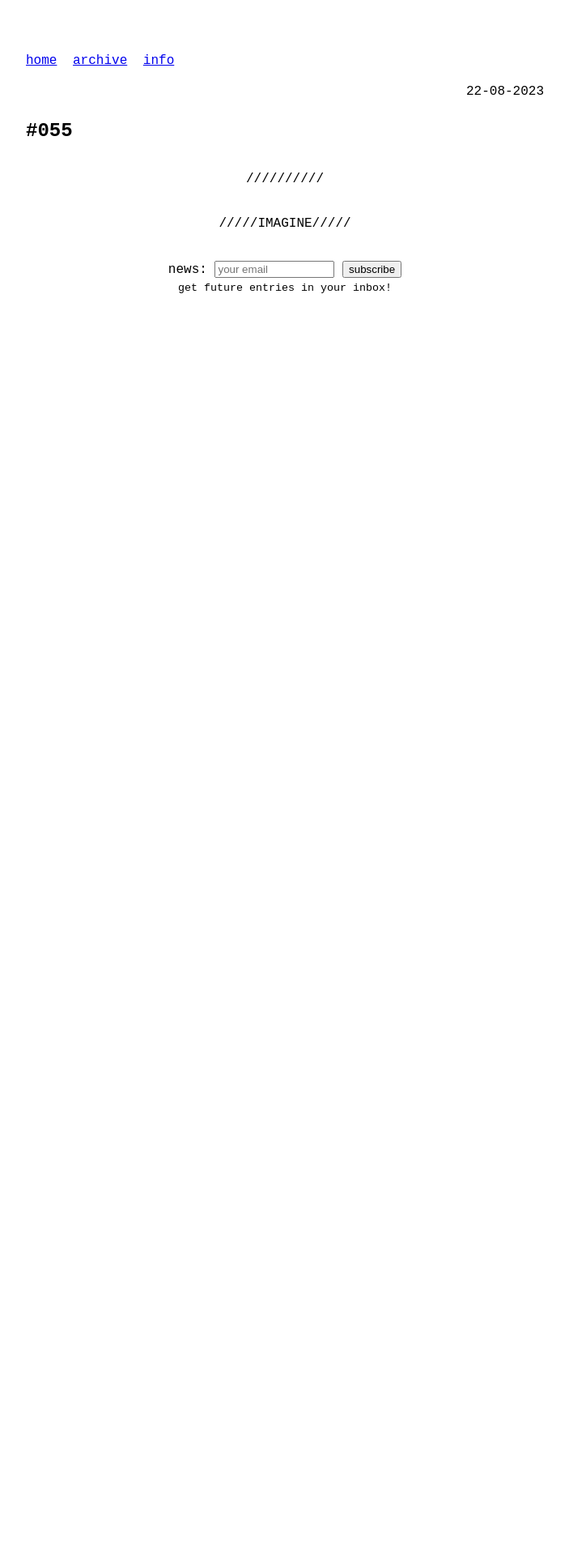
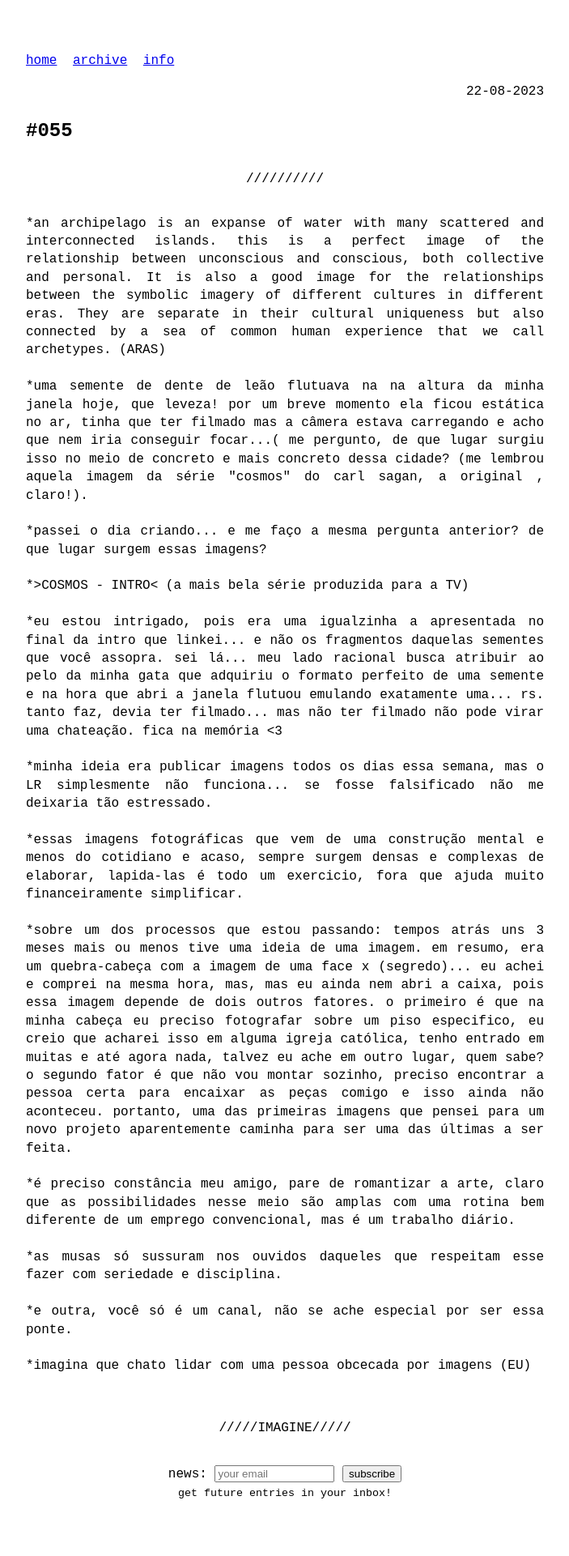
Before and after one commit to odaniloluna/odaniloluna.github.io, a Jekyll site: the page built from _posts/2023-08-22-#055.md, in a window 1280 px wide. Shown: the whole page at 81% size, without its empty margins (288-991 px from the left). Built offline with Jekyll 4.4.1, drawn with Linux system fonts in a browser that asks for light colours; before the commit the page ends 900 px from its top, so only the background shows below that.

Commit message:
Update 2023-08-22-#055.md

```diff
--- a/_posts/2023-08-22-#055.md
+++ b/_posts/2023-08-22-#055.md
@@ -5,3 +5,39 @@ slug: #055
 ---
 ---
 <p class="description" style="text-align: justify;">
+*an archipelago is an expanse of water with many scattered and interconnected islands. this is a perfect image of the relationship between unconscious and conscious, both collective and personal. It is also a good image for the relationships between the symbolic imagery of different cultures in different eras. They are separate in their cultural uniqueness but also connected by a sea of common human experience that we call archetypes. (ARAS)
+<br>
+  <br>
+*uma semente de dente de leão flutuava na na altura da minha janela hoje, que leveza! por um breve momento ela ficou estática no ar, tinha que ter filmado mas a câmera estava carregando e acho que nem iria conseguir focar...( me pergunto, de que lugar surgiu isso no meio de concreto e mais concreto dessa cidade? (me lembrou aquela imagem da série "cosmos" do carl sagan, a original , claro!).
+<br>
+  <br>
+*passei o dia criando... e me faço a mesma pergunta anterior? de que lugar surgem essas imagens?
+<br>
+  <br>
+*>COSMOS - INTRO< (a mais bela série produzida para a TV)
+<br>
+  <br>
+*eu estou intrigado, pois era uma igualzinha a apresentada no final da intro que linkei... e não os fragmentos daquelas sementes que você assopra. sei lá... meu lado racional busca  atribuir ao pelo da minha gata que adquiriu o formato perfeito de uma semente e na hora que abri a janela flutuou emulando exatamente uma... rs. tanto faz, devia ter filmado... mas não ter filmado não pode virar uma chateação. fica na memória <3
+<br>
+  <br>
+*minha ideia era publicar imagens todos os dias essa semana, mas o LR simplesmente não funciona... se fosse falsificado não me deixaria tão estressado.
+<br>
+  <br>
+*essas imagens fotográficas que vem de uma construção mental e menos do cotidiano e acaso,  sempre surgem densas e complexas de elaborar, lapida-las é todo um exercicio, fora que ajuda muito financeiramente simplificar.
+<br>
+  <br>
+*sobre um dos processos que estou passando: tempos atrás  uns 3 meses mais ou menos tive uma ideia de uma imagem. em resumo, era um quebra-cabeça com a imagem de uma face x (segredo)... eu achei e comprei na mesma hora, mas, mas eu ainda nem abri a caixa, pois essa imagem depende de dois outros fatores. o primeiro é que na minha cabeça eu preciso fotografar sobre um piso especifico, eu creio que acharei isso em alguma igreja católica, tenho entrado em muitas e até agora nada, talvez eu ache em outro lugar, quem sabe? o segundo fator é que não vou montar sozinho, preciso encontrar a pessoa certa para encaixar as peças comigo e isso ainda não aconteceu. portanto, uma das primeiras imagens que pensei para um novo projeto aparentemente caminha para ser uma das últimas a ser feita.
+<br>
+  <br>
+*é preciso constância meu amigo, pare de romantizar a arte, claro que as possibilidades nesse meio são amplas com uma rotina bem diferente de um emprego convencional, mas é um trabalho diário.
+<br>
+  <br>
+*as musas só sussuram nos ouvidos daqueles que respeitam esse fazer com seriedade e disciplina.
+<br>
+  <br>
+*e outra, você só é um canal, não se ache especial por ser essa ponte.
+<br>
+  <br>
+*imagina que chato lidar com uma pessoa obcecada por imagens (EU)
+<br>
+  <br>
```
